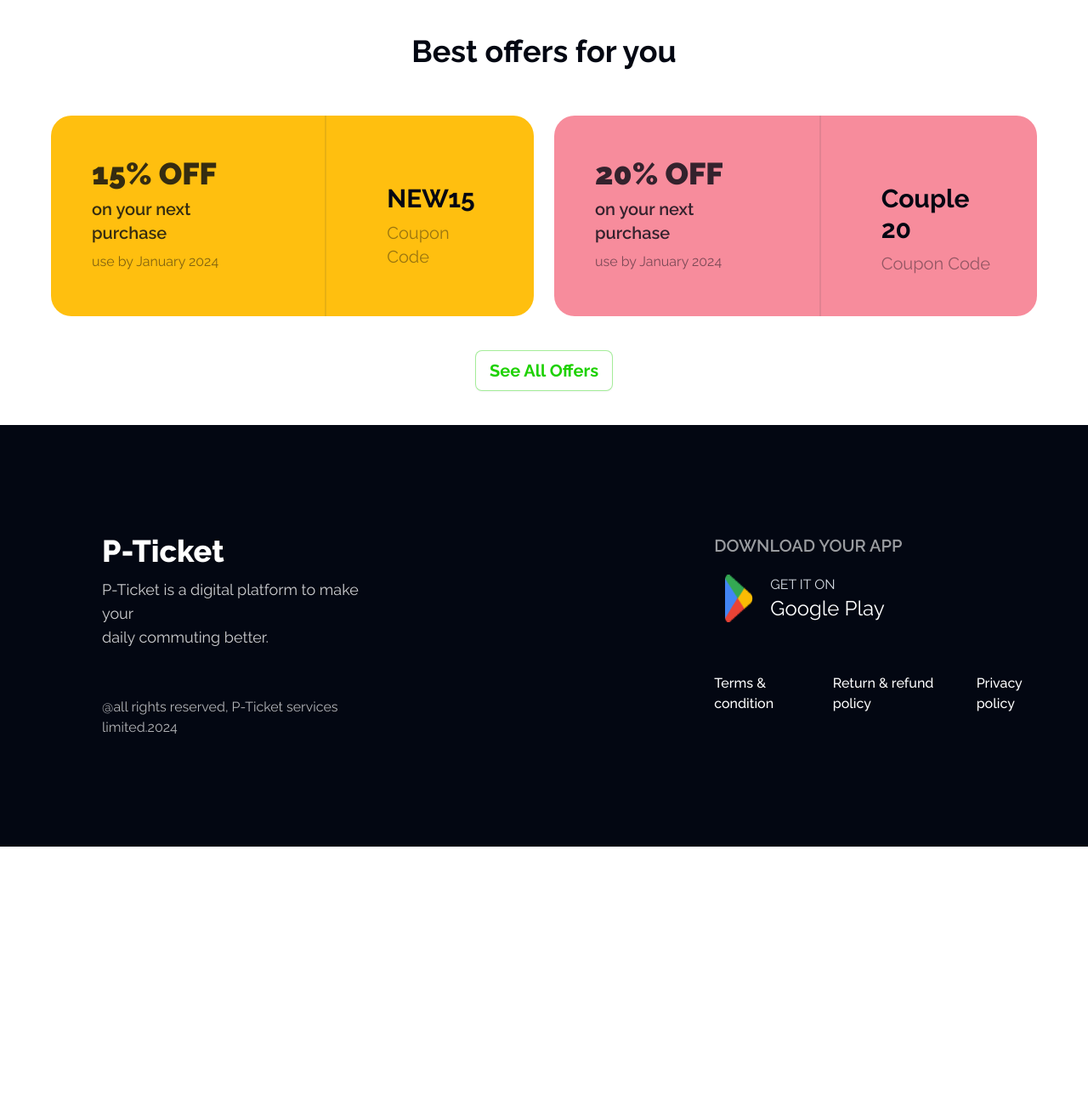
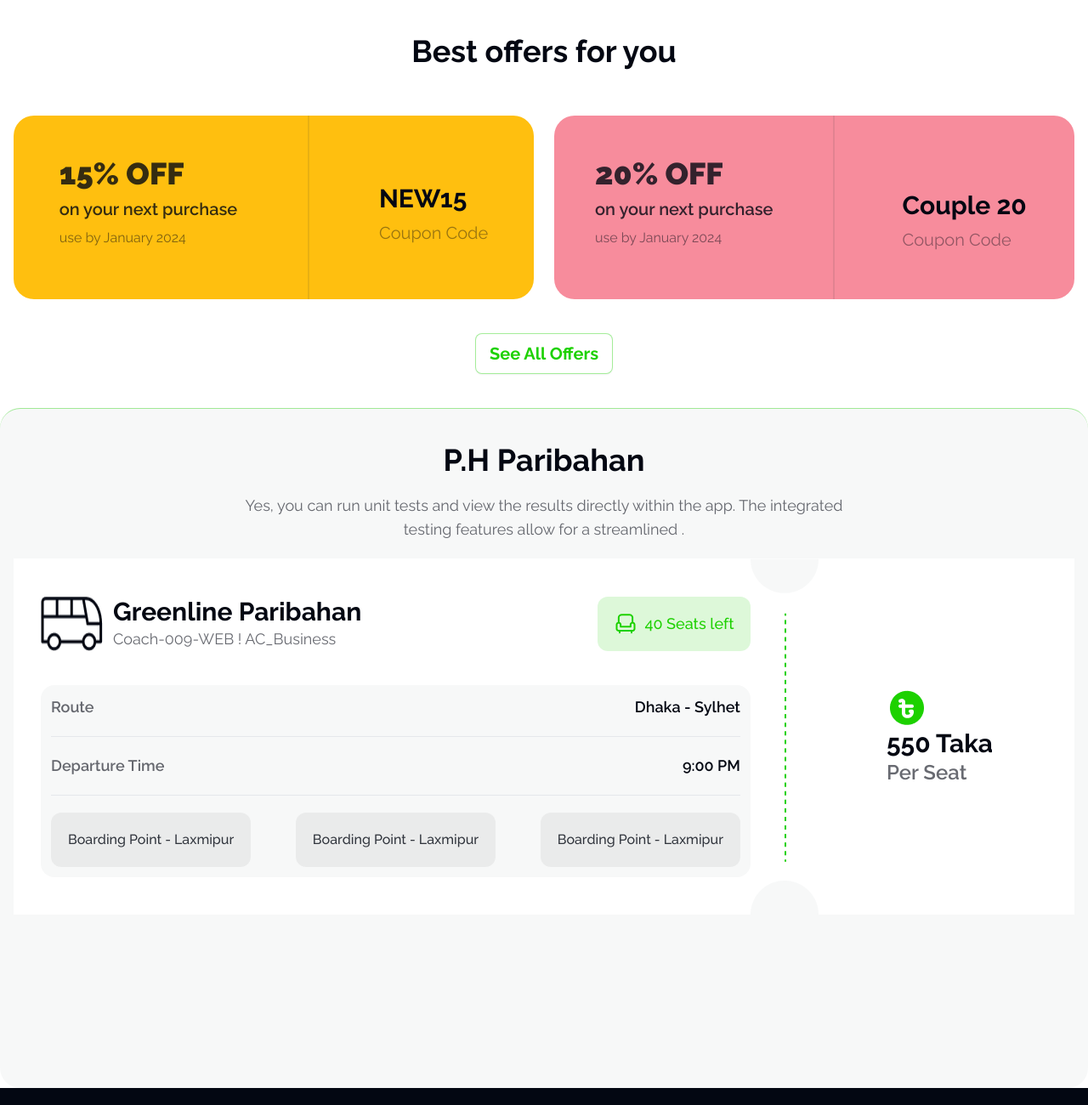
Before and after one commit to Almansur342/Smart-Ticket, a plain HTML site: page index.html in a window 1280 px wide. Shown: the part 760-2060 px from the top of the page at 85% size. Before the commit the page ends 1756 px from the top, so only its background shows below. Drawn offline with nearby package versions, Linux system fonts and the light colour scheme.

Commit message:
paribahan first section added

```diff
--- a/index.html
+++ b/index.html
@@ -83,7 +83,7 @@
       <!-- Best Offer -->
       <section class="container mx-auto px-4 my-5 lg:my-10">
            <h1 class="text-4xl font-bold text-[#030712] text-center mb-14">Best offers for you</h1>
-           <div class="flex flex-col lg:flex-row gap-6 ml-11 mr-11 mb-10">
+           <div class="flex flex-col lg:flex-row gap-6 mb-10">
            <div class="bg-[#FFBF0F] rounded-3xl flex-1 flex flex-col lg:flex-row justify-around">
            <div class="p-12">
             <h1 class="text-4xl text-[#030712CC] font-black">15% OFF</h1>
@@ -96,14 +96,14 @@
             <p class="text-xl text-[#03071266]">Coupon Code</p>
           </div>
           </div>
-          <div class="bg-[#F78C9C] rounded-3xl flex-1 flex flex-col lg:flex-row justify-around">
+          <div class="bg-[#F78C9C] rounded-3xl flex-1 flex flex-col lg:flex-row">
             <div class="p-12">
              <h1 class="text-4xl text-[#030712CC] font-black">20% OFF</h1>
              <h3 class="text-xl font-semibold text-[#030712CC] my-2">on your next purchase</h3>
              <p class="text-[#03071280] ">use by January 2024</p>
             </div>
             <div class="divider lg:divider-horizontal"></div>
-            <div class="p-12">
+            <div class="p-14">
              <h1 class="text-3xl font-bold text-[#030712] mb-2 mt-8">Couple 20</h1>
              <p class="text-xl text-[#03071266]">Coupon Code</p>
            </div>
@@ -114,8 +114,75 @@
           </div>
       </section>
       <!-- Pharibahan sectopn Start-->
+      <section class="min-h-screen border-t border-[#1dd10066] rounded-3xl bg-[#F7F8F8] ">
+        <section class="container mx-auto px-4 my-5 lg:my-10 ">
+              <h1 class="text-4xl font-bold text-[#030712] text-center mb-5">P.H Paribahan</h1>
+              <p class="text-lg text-[#03071299] text-center mb-5">Yes, you can run unit tests and view the results directly within the app. The integrated <br> testing features allow for a streamlined .</p>
+              <!-- first section -->
+              <section class="bg-white flex flex-col lg:flex-row items-center px-8">
+                <!-- left part -->
+                   <div class="flex-1">
+                    <!-- nav -->
+                    <div class="flex justify-between mb-10">
+                      <div class="flex gap-3">
+                          <img src="images/bus-logo.png" alt="">
+                          <div class="">
+                              <h1 class="text-3xl font-bold text-[#030712]">Greenline Paribahan</h1>
+                              <p class="text-lg text-[#03071299]">Coach-009-WEB ! AC_Business</p>
+                          </div>
+                      </div>
+                      <div class="flex bg-[#1DD10026] w-[180px] items-center justify-center gap-2 rounded-xl">
+                         <img src="images/seat-green.png" alt="">
+                         <h1 class="text-lg font-medium text-[#1DD100]"><span>40</span> Seats left</h1>
+                      </div>
+                    </div>
+                     <!-- body -->
+                      <div class="bg-[#F7F8F8] rounded-2xl p-3">
+                             <div class="flex justify-between">
+                              <p class="text-[#03071299] text-lg font-semibold">Route</p>
+                              <p class="text-lg font-semibold text-[#030712]">Dhaka - Sylhet</p>
+                             </div>
+                             <hr class="divide-dotted my-5">
+                             <div class="flex justify-between">
+                              <p class="text-[#03071299] text-lg font-semibold">Departure Time</p>
+                              <p class="text-lg font-semibold text-[#030712]">9:00 PM</p>
+                             </div>
+                             <hr class="my-5">
+                             <div class="flex justify-between">
+                              <p class="bg-[#0307120D] text-[#030712CC] font-medium p-5 rounded-xl">Boarding Point - Laxmipur</p>
+                              <p class="bg-[#0307120D] text-[#030712CC] font-medium p-5 rounded-xl">Boarding Point - Laxmipur</p>
+                              <p class="bg-[#0307120D] text-[#030712CC] font-medium p-5 rounded-xl">Boarding Point - Laxmipur</p>
+                             </div>
+                      </div>
+                   </div>
+                   <img src="images/info-devider.png" alt="">
+                   <!-- Right part -->
+                   <div class="pl-20 mr-16">
+                         <img src="images/fare.png" alt="">
+                         <h1 class="text-3xl text-[#030712] font-bold"><span>550</span> Taka</h1>
+                         <p class="text-2xl text-[#03071299] font-semibold">Per Seat</p>
+                   </div>
+              </section>
+              <!-- second section -->
+              <section>
 
+              </section>
+        </section>
+      </section>
       <!-- Paribahn section end -->
+      <!-- confirm section -->
+        <section class="container mx-auto px-4 my-5 lg:my-10 flex items-center justify-center hidden">
+           <div class="bg-[#ffffff] flex flex-col justify-center items-center gap-5 border w-[718px] py-5">
+           <img src="images/success.png" alt="">
+           <h1 class="text-2xl font-bold text-[#27AE60]">SUCCESS</h1>
+           <p class="text-xl font-medium text-[#4A4A4A]">Thank you for Booking Our Bus Seats.</p>
+           <p class="text-xl font-medium text-[#4A4A4A]">We are working hard to find the best service and deals for you.</p>
+           <p class="text-xl font-light text-[#4A4A4A]">Shortly you will find a confirmation in your email.</p>
+           <button class="btn text-white bg-[#27AE60] px-16 rounded-full">Continue</button>
+
+
+           </div>
+        </section>
 
     </main>
     <footer class=" flex flex-col lg:flex-row gap-9 lg:gap-1 p-10 bg-[#030712] text-neutral-content py-32">
@@ -139,11 +206,7 @@
         <p class="font-medium text-white">Return & refund policy</p>
         <p class="font-medium text-white">Privacy policy</p>
         </div>
-
-
       </nav>
-
-
     </footer>
 </body>
 </html>
```
